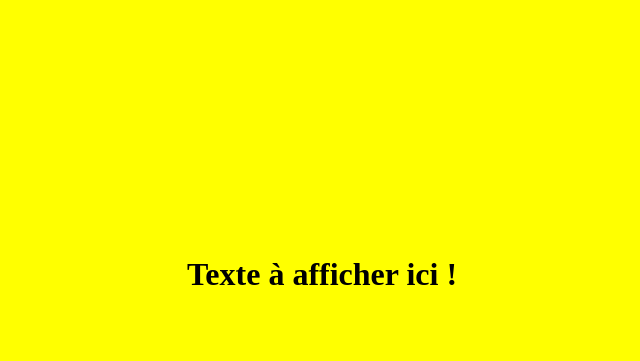
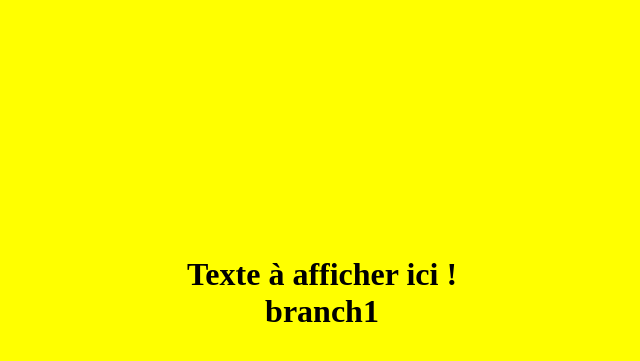
Before and after one commit to hsinelghoul/gitrepos1, a plain HTML site: page index.html in a window 1280 px wide. Shown: the part 5-366 px from the top of the page, without its empty margins (318-958 px from the left). Drawn offline with Linux system fonts and the light colour scheme.

Commit message:
add ligne branch1 to branche 1

```diff
--- a/index.html
+++ b/index.html
@@ -1,2 +1,4 @@
 <html><body style="background-color:yellow">
-<h1 style="padding-top:20%; padding-botton:20%; text-align:center">Texte à afficher ici ! </body></html>
+<h1 style="padding-top:20%; padding-botton:20%; text-align:center">Texte à afficher ici !
+
+<br>branch1 </body></html>
```
